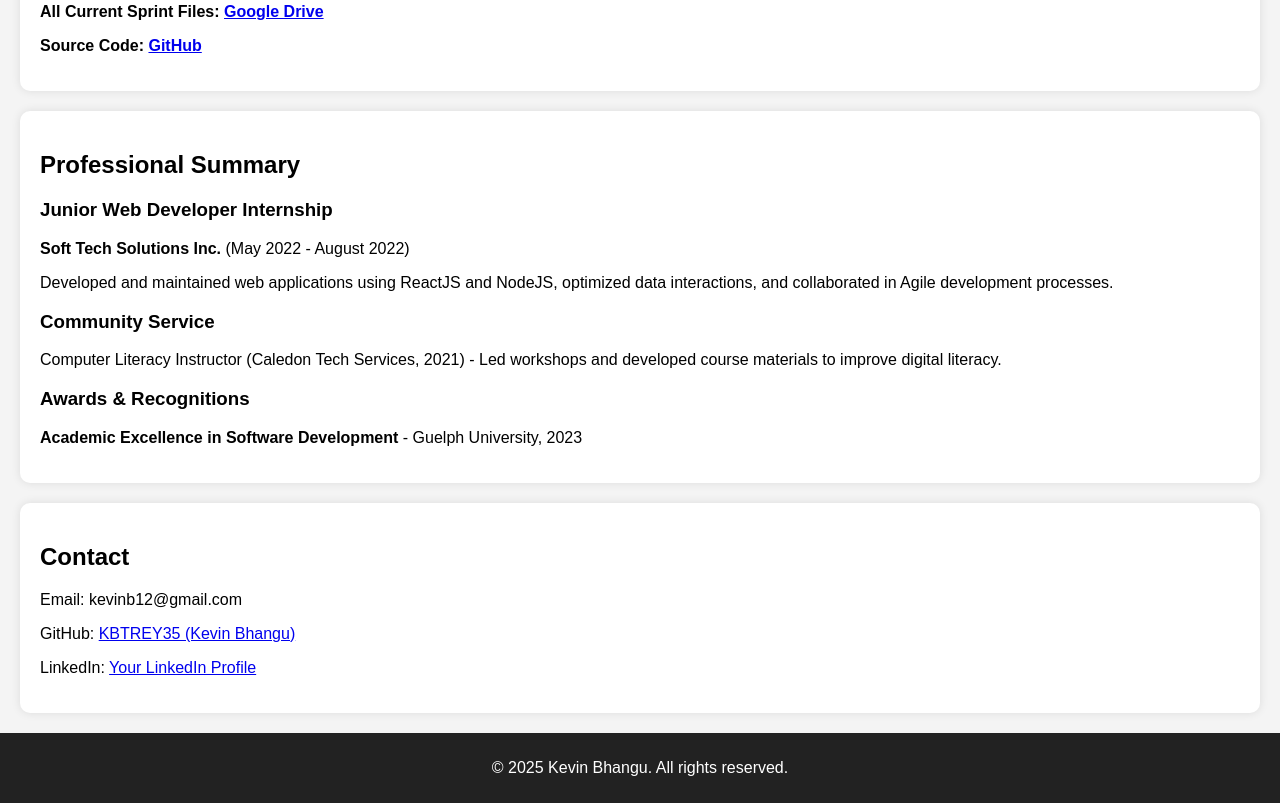
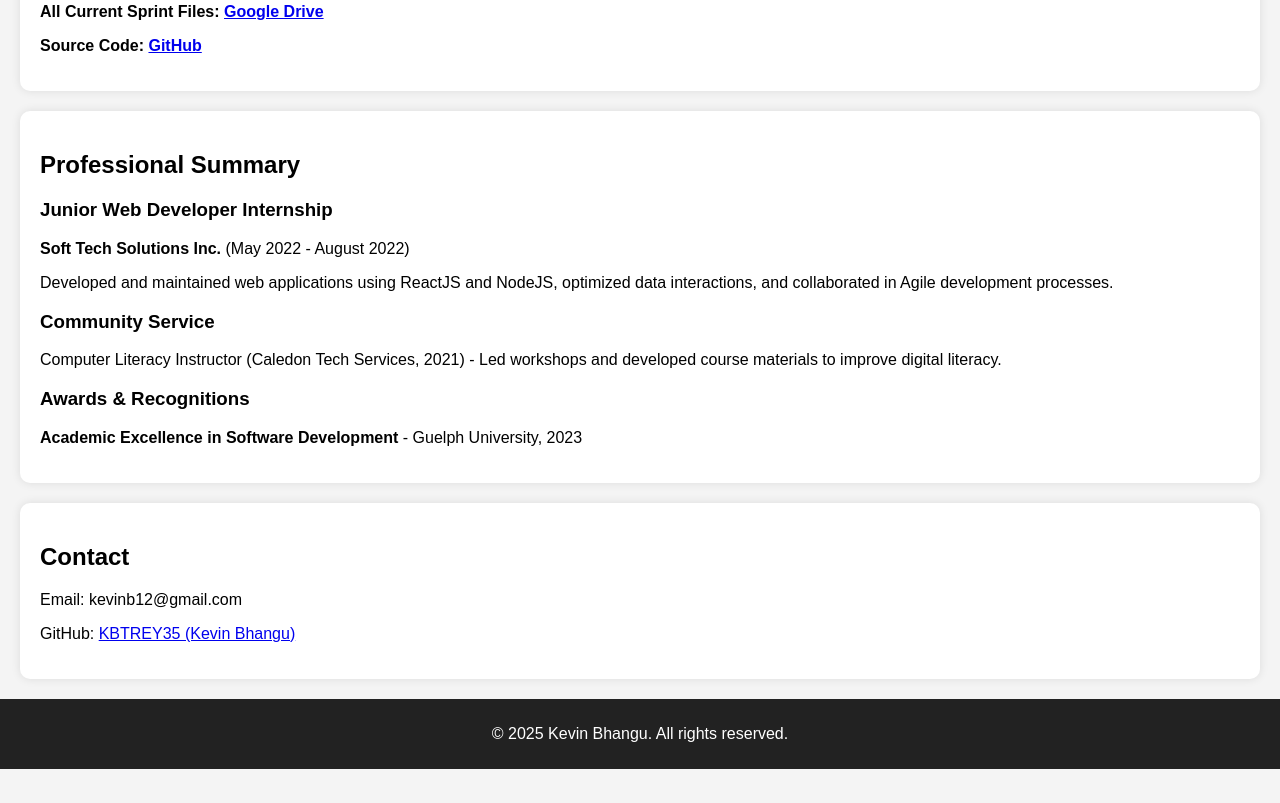
Before and after one commit to KBTREY35/Kevin_B_W25Portofolio, a plain HTML site: page index.html in a window 1280 px wide. Shown: the part 3458-4261 px from the top of the page. After the commit the page ends 4227 px from the top, so only its background shows below. Drawn offline with Linux system fonts and the light colour scheme.

Commit message:
Initial commit - Portfolio upload

```diff
--- a/index.html
+++ b/index.html
@@ -127,7 +127,6 @@
         <h2>Contact</h2>
         <p>Email: kevinb12@gmail.com</p>
         <p>GitHub: <a href="https://github.com/KBTREY35">KBTREY35 (Kevin Bhangu)</a></p>
-        <p>LinkedIn: <a href="#">Your LinkedIn Profile</a></p>
     </section>
 
     <footer>
```
